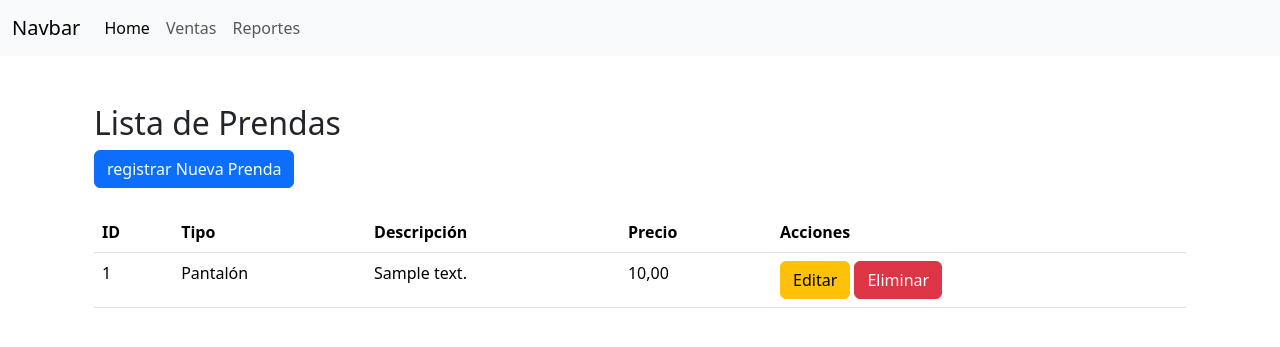
After one commit to SilvanaMC/laundryERP2, a Django app: page /ordenes/lista_prendas/ in a window 1280 px wide. The commit adds this page. Shown: the top 347 px of the page. Run offline with Django 5.2, Linux system fonts and the light colour scheme; tables that the repository leaves empty hold one stand-in row (values such as "Sample post").

Commit message:
css html

```diff
--- a/LaundryERP/ordenes/models.py
+++ b/LaundryERP/ordenes/models.py
@@ -23,7 +23,7 @@ class Prenda(models.Model):
         ('sudadera', 'Sudadera'),
         ('pantalones_shorts', 'Pantalones Shorts'),
     ]
-    tipo_prenda=models.CharField(max_length=50, choices=TIPO_PRENDA_CHOICES),
+    tipo_prenda=models.CharField(max_length=50, choices=TIPO_PRENDA_CHOICES, default= 'pantalon')
     precio=models.DecimalField(max_digits=10, decimal_places=2)
     descripcion=models.TextField()
 
--- a/LaundryERP/ordenes/templates/ordenes/actualizar_estado.html
+++ b/LaundryERP/ordenes/templates/ordenes/actualizar_estado.html
@@ -18,9 +18,9 @@
     <div class="form-group">
         <label for="estado">Actualizar Estado:</label>
         <select class="form-control" id="estado" name="estado">
-            <option value="pendiente" {% if orden.estado =='pendiente' %} selected  {% endif %}>Pendiente</option>
-            <option value="proceso" {% if orden.estado =='proceso' %} selected  {% endif %}>En Proceso</option>
-            <option value="finalizado" {% if orden.estado =='conpletada' %} selected  {% endif %}>Completada</option>
+            <option value="pendiente" {% if orden.estado == 'pendiente' %} selected  {% endif %}>Pendiente</option>
+            <option value="proceso" {% if orden.estado == 'proceso' %} selected  {% endif %}>En Proceso</option>
+            <option value="finalizado" {% if orden.estado == 'completada' %} selected  {% endif %}>Completada</option>
         </select>
 
 
--- a/LaundryERP/ordenes/templates/ordenes/lista_ordenes.html
+++ b/LaundryERP/ordenes/templates/ordenes/lista_ordenes.html
@@ -4,7 +4,7 @@
 <div class="container mt-4">
 
     <h2>Lista de Ordenes</h2>
-    <a href="{% ordenes:crear_orden %}" class="btn btn-primary">Crear Nueva Orden</a>
+    <a href="{% url 'ordenes:crear_orden' %}" class="btn btn-primary">Crear Nueva Orden</a>
     <table class="table mt-4">
         <thead>
             <tr>
@@ -26,7 +26,7 @@
                 <td>{{ orden.fecha_creacion }}</td>
                 <td>
                     <a href="{% url 'ordenes:detalle_orden' orden.id %}" class="btn btn-info">Detalles</a>
-                    <a href="{% url 'ordenes:actualizar_orden' orden.id %}" class="btn btn-warning">Editar</a>
+                    <a href="{% url 'ordenes:actualizar_estado' orden.id %}" class="btn btn-warning">Editar</a>
                     <a href="{% url 'ordenes:eliminar_orden' orden.id %}" class="btn btn-danger">Eliminar</a>
                 </td>
             </tr>
--- /dev/null
+++ b/LaundryERP/ordenes/templates/ordenes/lista_prendas.html
@@ -0,0 +1,39 @@
+{% extends 'base.html' %}
+{% block title %} Listado de Prendas {% endblock %}
+{%block content%}
+<div class="container mt-4">
+
+    <h2>Lista de Prendas</h2>
+    <a href="{% url 'ordenes:crear_prenda' %}" class="btn btn-primary">registrar Nueva Prenda</a>
+
+    <table class="table mt-4">
+        <thead>
+            <tr>
+                <th>ID</th>
+                <th>Tipo</th>
+                <th>Descripción</th>
+                <th>Precio</th>
+                <th>Acciones</th>
+            </tr>
+        </thead>
+        <tbody>
+            {% for prenda in prendas %}
+            <tr>
+                <td>{{ prenda.id }}</td>
+                <td>{{ prenda.get_tipo_prenda_display }}</td>
+                <td>{{ prenda.descripcion }}</td>
+                <td>{{ prenda.precio }}</td>
+                <td>
+                    <a href="{% url 'ordenes:editar_prenda' prenda.id %}" class="btn btn-warning">Editar</a>
+                    <a href="{% url 'ordenes:eliminar_prenda' prenda.id %}" class="btn btn-danger">Eliminar</a>
+                </td>
+            </tr>
+            {% empty %}
+            <tr>
+                <td colspan="4" class="text-center"> No hay prendas registradas</td>
+            </tr>
+            {% endfor %}
+        </tbody>
+    </table>
+</div>
+{% endblock %}
--- a/LaundryERP/ordenes/urls.py
+++ b/LaundryERP/ordenes/urls.py
@@ -10,5 +10,9 @@ urlpatterns = [
     path('eliminar/<int:id>', views.eliminar_orden, name='eliminar_orden'),
     path('actualizar_estado/<int:id>', views.actualizar_estado, name='actualizar_estado'),
     path('crear_cliente/', views.crear_cliente, name='crear_cliente'),
-    path('lista_clientes/', views.lista_clientes, name='lista_clientes')
+    path('lista_clientes/', views.lista_clientes, name='lista_clientes'),
+    path('crear_prenda/', views.crear_prenda, name='crear_prenda'),
+    path('lista_prendas/', views.lista_prendas, name='lista_prendas'),
+    path('editar_prenda/<int:id>', views.editar_prenda, name='editar_prenda'),
+    path('eliminar_prenda/<int:id>', views.eliminar_prenda, name='eliminar_prenda')
 ]
--- a/LaundryERP/ordenes/views.py
+++ b/LaundryERP/ordenes/views.py
@@ -1,6 +1,6 @@
 from django.shortcuts import render, redirect, get_object_or_404
-from .models import OrdenDeServicio, Cliente
-from .forms import OrdenDeServicioForm, ClienteForm
+from .models import OrdenDeServicio, Cliente, Prenda
+from .forms import OrdenDeServicioForm, ClienteForm, PrendaForm
 from django.contrib import messages
 
 # Create your views here.
@@ -57,3 +57,40 @@ def crear_cliente(request):
 def lista_clientes(request):
     clientes = Cliente.objects.all()
     return render(request, 'ordenes/lista_clientes.html', {'clientes': clientes})
+
+#def eliminar_cliente(request):
+
+def crear_prenda(request):
+    if request.method == 'POST':
+        form = PrendaForm(request.POST)
+        if form.is_valid():
+            form.save()
+            messages.success(request, 'Prenda registrada exitosamente')
+            return redirect('ordenes:lista_prendas')
+    else:
+        form = PrendaForm()
+    return render(request, 'ordenes/crear_prenda.html', {'form': form})
+
+def lista_prendas(request):
+    prendas = Prenda.objects.all()
+    return render(request, 'ordenes/lista_prendas.html', {'prendas': prendas})
+
+def editar_prenda(request, id):
+    prenda = get_object_or_404(Prenda, id=id)
+    if request.method == 'POST':
+        form = PrendaForm(request.POST, instance= prenda)
+        if form.is_valid():
+            form.save()
+            messages.success(request, 'La prenda ha sido actualizada de manera exitosa')
+            return redirect('ordenes:lista_prendas')
+    else:
+        form = PrendaForm(instance= prenda)
+    return render(request, 'ordenes/editar_prenda.html', {'form': form})
+
+def eliminar_prenda(request, id):
+    prenda = get_object_or_404(Prenda, id=id)
+    if request.method == 'POST':
+        prenda.delete()
+        messages.success(request, f'La Prenda {prenda.id} ha sido eliminada')
+        return redirect('ordenes:lista_prendas')
+    return render(request, 'ordenes/eliminar_prenda.html', {'prenda': prenda})
--- a/LaundryERP/usuarios/urls.py
+++ b/LaundryERP/usuarios/urls.py
@@ -7,6 +7,6 @@ urlpatterns = [
     path('', views.index_view, name='index'),
     path('login/', views.login_empleado, name='login'),
     path('logout/', views.logout_empleado, name='logout'),
-    path('registrar/', views.registrar_empleado, name='registar'),
-    path('lista/', views.lista_empleados, name='lista'),
+    path('registrar/', views.registrar_empleado, name='registar_empleado'),
+    path('lista/', views.lista_empleados, name='lista_empleados'),
 ]
```
Also changed, not shown: LaundryERP/ordenes/forms.py (+10 -0 lines), LaundryERP/ordenes/templates/ordenes/crear_cliente.html (+22 -6 lines), LaundryERP/ordenes/templates/ordenes/crear_prenda.html (added, +11 -0 lines), LaundryERP/ordenes/templates/ordenes/editar_prenda.html (added, +14 -0 lines), LaundryERP/ordenes/templates/ordenes/eliminar_prenda.html (added, +14 -0 lines), LaundryERP/static/css/styles.css (+83 -0 lines), LaundryERP/ordenes/migrations/0003_prenda_tipo_prenda.py (added), LaundryERP/static/css/images/background.png (added).
